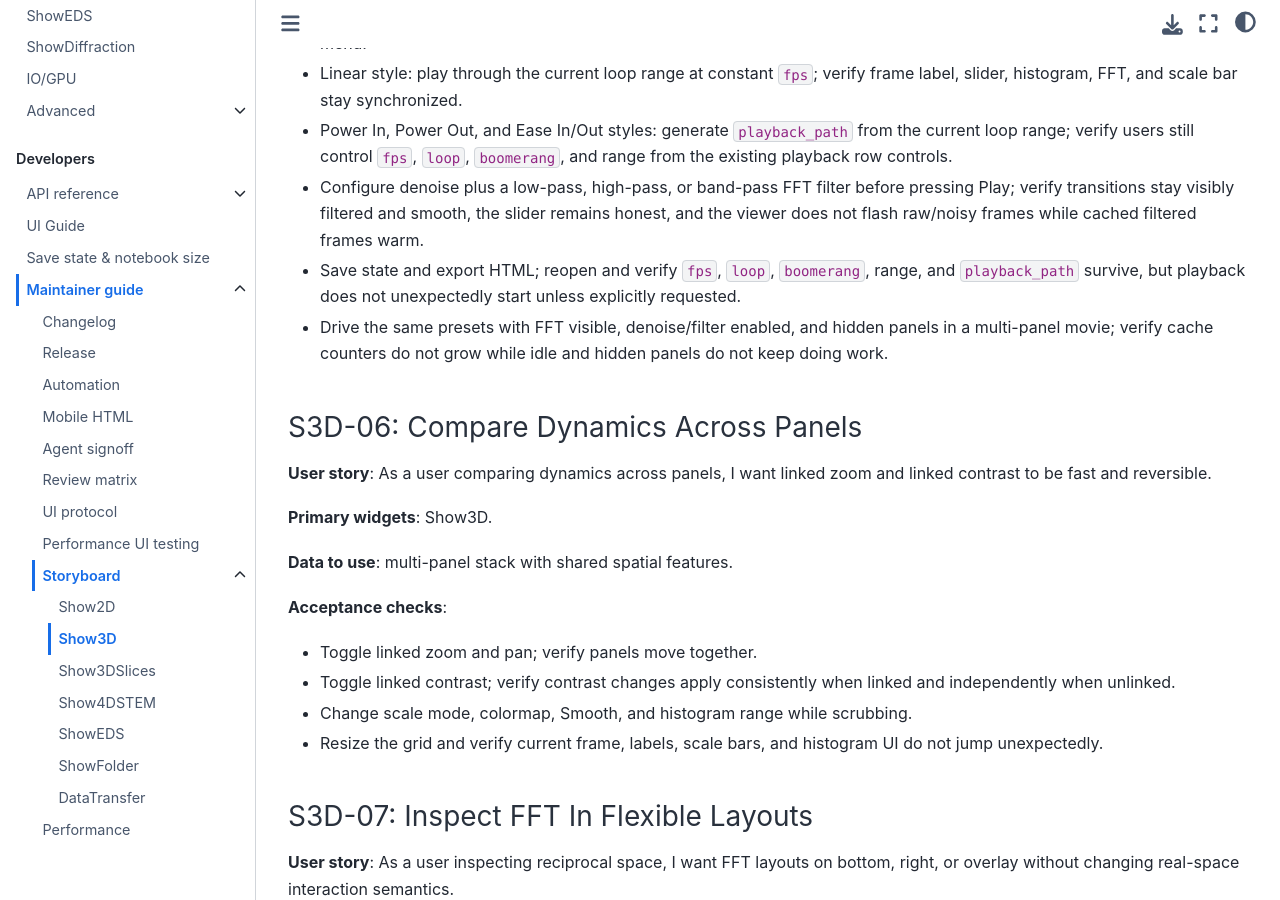
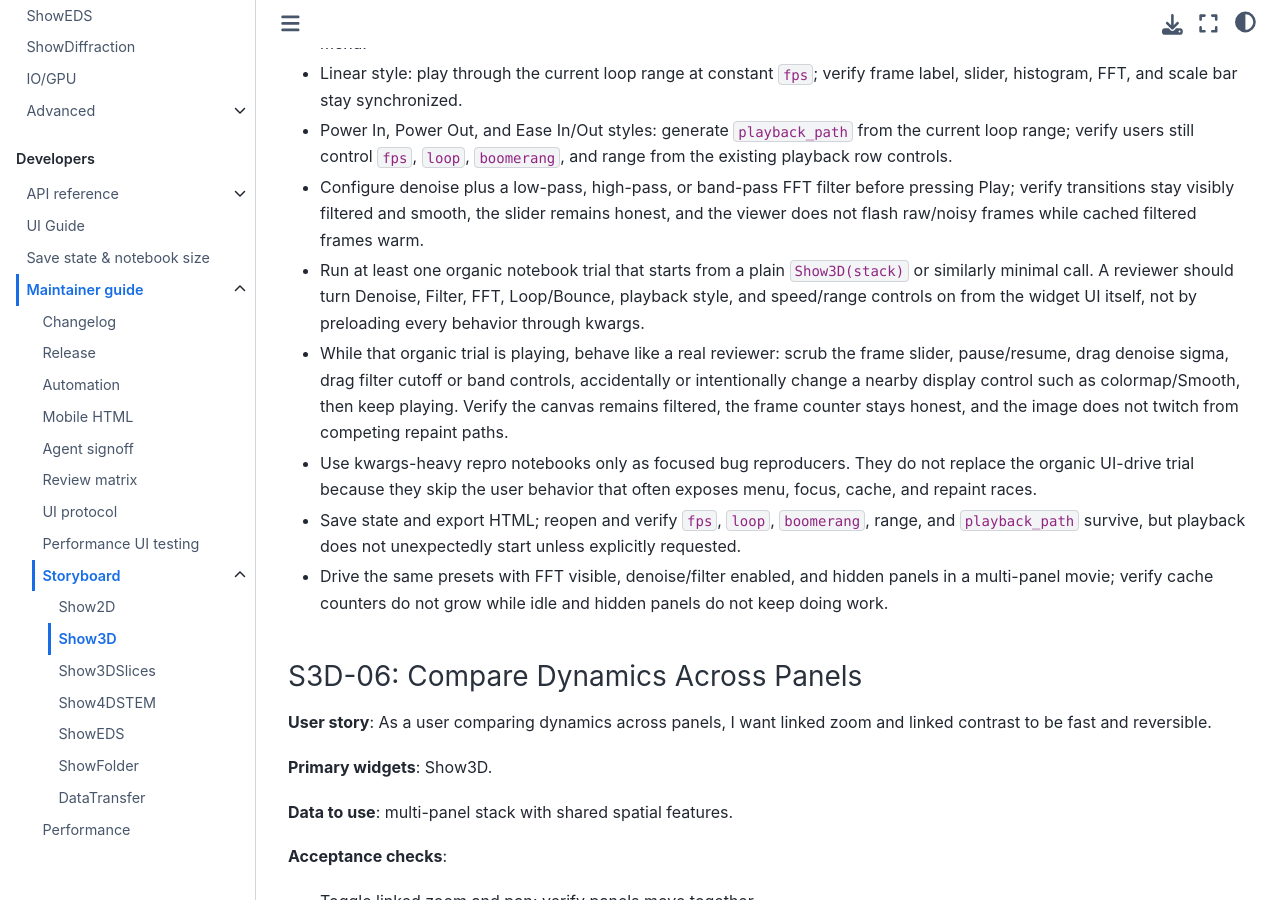
Before and after one commit to bobleesj/quantem.widget, a Jupyter Book: the page built from docs/maintainer/storyboard-show3d.md, in a window 1280 px wide and 900 px high, scrolled down 2814 px. Built offline with Jupyter Book 1.0.4 settings and Sphinx 7.4.7 and the Sphinx Book theme 1.1.4, drawn with Linux system fonts in a browser that asks for light colours.

Commit message:
docs: require organic Show3D playback trials

```diff
--- a/docs/maintainer/storyboard-show3d.md
+++ b/docs/maintainer/storyboard-show3d.md
@@ -130,6 +130,19 @@ because collaborators often review time series outside Jupyter.
   pressing Play; verify transitions stay visibly filtered and smooth, the
   slider remains honest, and the viewer does not flash raw/noisy frames while
   cached filtered frames warm.
+- Run at least one organic notebook trial that starts from a plain
+  `Show3D(stack)` or similarly minimal call. A reviewer should turn Denoise,
+  Filter, FFT, Loop/Bounce, playback style, and speed/range controls on from
+  the widget UI itself, not by preloading every behavior through kwargs.
+- While that organic trial is playing, behave like a real reviewer: scrub the
+  frame slider, pause/resume, drag denoise sigma, drag filter cutoff or band
+  controls, accidentally or intentionally change a nearby display control such
+  as colormap/Smooth, then keep playing. Verify the canvas remains filtered,
+  the frame counter stays honest, and the image does not twitch from competing
+  repaint paths.
+- Use kwargs-heavy repro notebooks only as focused bug reproducers. They do not
+  replace the organic UI-drive trial because they skip the user behavior that
+  often exposes menu, focus, cache, and repaint races.
 - Save state and export HTML; reopen and verify `fps`, `loop`, `boomerang`,
   range, and `playback_path` survive, but playback does not unexpectedly start
   unless explicitly requested.
```
